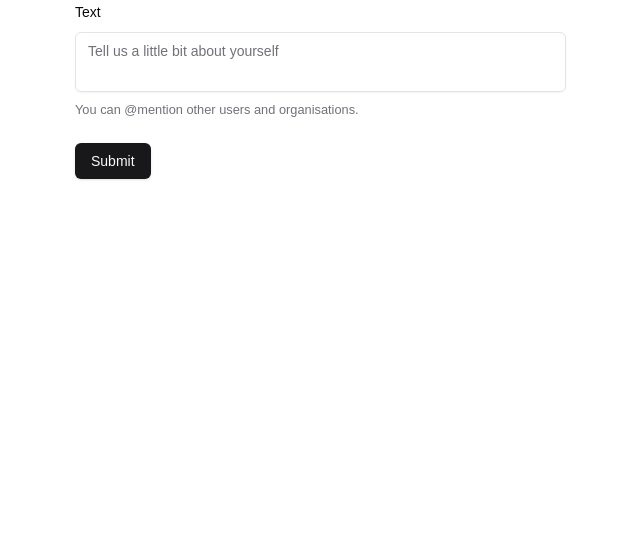
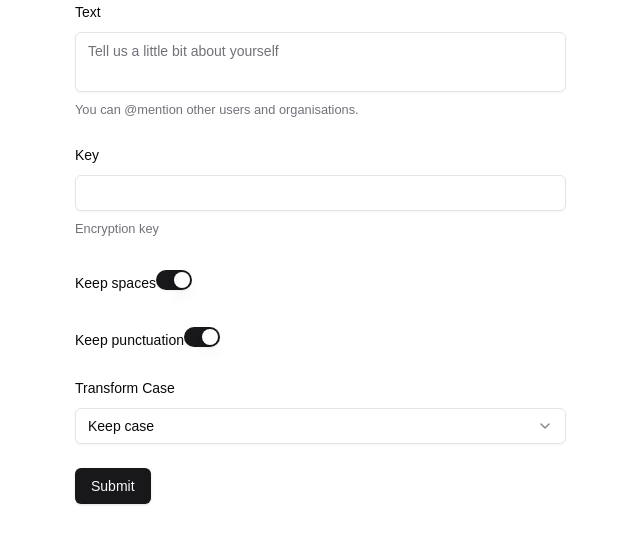
Before and after one commit to mirzaalihussain2/caesar_cipher, a Next.js app in the folder frontend/: page / in a window 1280 px wide. Shown: the top 544 px of the page, without its empty margins (197-837 px from the left). Built offline with nearby package versions, Linux system fonts and the light colour scheme.

Commit message:
Basic page components rendering, need to connect to my backend API.

```diff
--- a/frontend/app/page.tsx
+++ b/frontend/app/page.tsx
@@ -1,6 +1,8 @@
 "use client"
 
 import { Button } from "@/components/ui/button";
+import { Input } from "@/components/ui/input";
+import { Select, SelectContent, SelectItem, SelectTrigger, SelectValue } from "@/components/ui/select";
 import { Switch } from "@/components/ui/switch";
 import { Textarea } from "@/components/ui/textarea";
 
@@ -20,10 +22,15 @@ import {
 } from "@/components/ui/form";
 
 const FormSchema = z.object({
-  text: z.string().max(10000, {
-    message: "Input message cannot exceed 10,000 characters"
-  }),
-  key: z.number().int(),
+  text: z
+    .string()
+    .min(1, {
+      message: "Input text cannot be empty"
+    })
+    .max(10000, {
+      message: "Input text cannot exceed 10,000 characters"
+    }),
+  key: z.optional(z.number().int()),
   keep_spaces: z.boolean(),
   keep_punctuation: z.boolean(),
   transform_case: z.enum(["keep_case", "lowercase", "uppercase"])
@@ -31,7 +38,12 @@ const FormSchema = z.object({
 
 export default function Home() {
   const form = useForm<z.infer<typeof FormSchema>>({
-    resolver: zodResolver(FormSchema)
+    resolver: zodResolver(FormSchema),
+    defaultValues:{
+      keep_spaces: true,
+      keep_punctuation: true,
+      transform_case: 'keep_case'
+    }
   })
 
   function onSubmit(data: z.infer<typeof FormSchema>) {
@@ -70,6 +82,79 @@ export default function Home() {
               </FormItem>
             )}
           />
+
+          <FormField
+            control={form.control}
+            name="key"
+            render={({ field }) => (
+              <FormItem>
+                <FormLabel>Key</FormLabel>
+                <FormControl>
+                  <Input
+                    {...field}
+                  />
+                </FormControl>
+                <FormDescription>
+                  Encryption key
+                </FormDescription>
+              </FormItem>
+            )}
+          />
+
+          <FormField
+            control={form.control}
+            name="keep_spaces"
+            render={({ field }) => (
+              <FormItem>
+                <FormLabel>Keep spaces</FormLabel>
+                <FormControl>
+                  <Switch
+                    checked={field.value}
+                    onCheckedChange={field.onChange}
+                  />
+                </FormControl>
+              </FormItem>
+            )}
+          />
+
+          <FormField
+            control={form.control}
+            name="keep_punctuation"
+            render={({ field }) => (
+              <FormItem>
+                <FormLabel>Keep punctuation</FormLabel>
+                <FormControl>
+                  <Switch
+                    checked={field.value}
+                    onCheckedChange={field.onChange}
+                  />
+                </FormControl>
+              </FormItem>
+            )}
+          />
+
+          <FormField
+            control={form.control}
+            name="transform_case"
+            render={({ field }) => (
+              <FormItem>
+                <FormLabel>Transform Case </FormLabel>
+                <Select onValueChange={field.onChange} defaultValue={field.value}>
+                  <FormControl>
+                    <SelectTrigger>
+                      <SelectValue placeholder="Select case of return text" />
+                    </SelectTrigger>
+                  </FormControl>
+                  <SelectContent>
+                    <SelectItem value="keep_case">Keep case</SelectItem>
+                    <SelectItem value="lowercase">Lowercase</SelectItem>
+                    <SelectItem value="uppercase">Uppercase</SelectItem>
+                  </SelectContent>
+                </Select>
+              </FormItem>
+            )}
+          />
+
           <Button type="submit">Submit</Button>
         </form>
       </Form>
```
